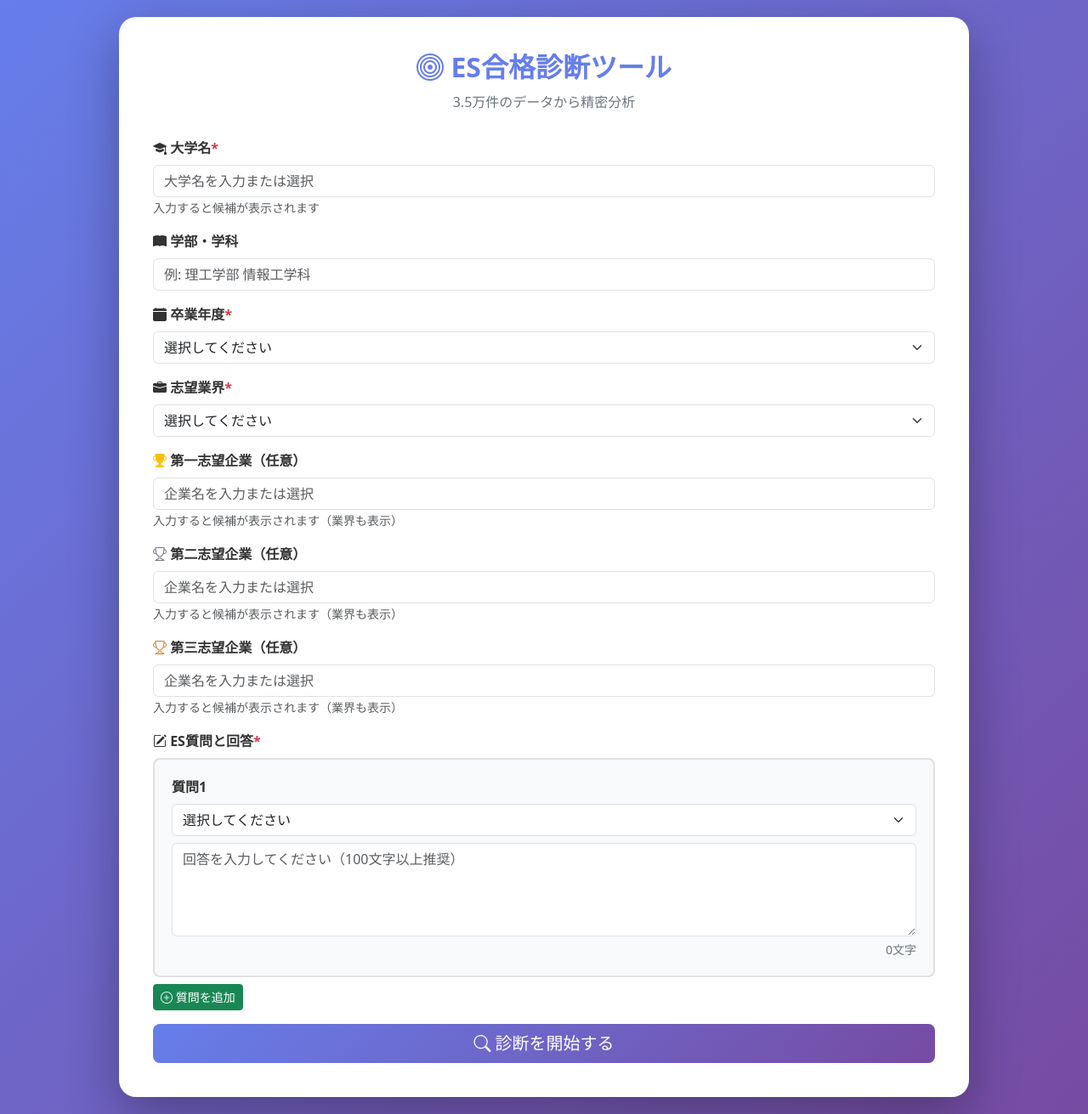
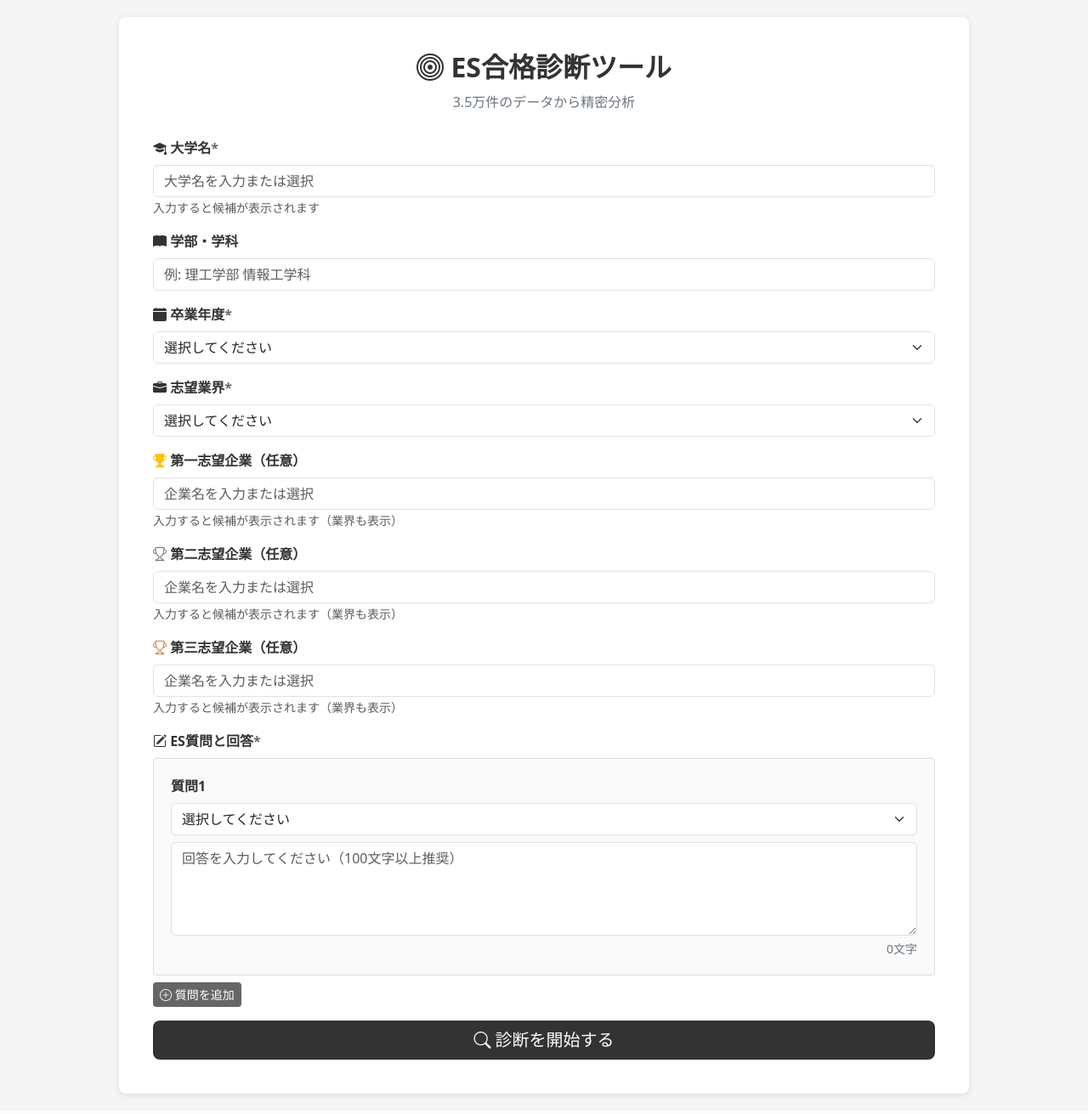
Before and after one commit to ryosuke-fujii/es, a Flask app: page / in a window 1280 px wide. Shown: the whole page at 85% size. Run offline with Flask 3, Linux system fonts and the light colour scheme.

Commit message:
refactor: Simplify design with monochrome color scheme
Remove all colorful decorations and gradients, replacing them with
a clean, professional monochrome design while keeping icons for usability.

Design changes:
- Background: Purple gradient → Simple light gray (#f5f5f5)
- Title: Purple → Dark gray (#333)
- Buttons: Gradient purple → Flat dark (#333)
- Cards: Colorful borders → Simple gray borders
- Badges: Green/Yellow → Gray scale with borders
- Match scores: Purple → Dark gray (#333)
- Target company items: Gold/Silver/Bronze gradients → Grayscale (#333/#666/#999)
- Alerts: Colorful → Light gray/beige
- Shadow: Heavy → Subtle
- Border radius: Large (20px) → Minimal (4-8px)

Overall aesthetic: Clean, minimal, professional grayscale design
Icons retained for better UX and visual hierarchy

```diff
--- a/templates/index.html
+++ b/templates/index.html
@@ -11,7 +11,7 @@
 
     <style>
         body {
-            background: linear-gradient(135deg, #667eea 0%, #764ba2 100%);
+            background: #f5f5f5;
             min-height: 100vh;
             padding: 20px 0;
         }
@@ -19,13 +19,13 @@
             max-width: 1000px;
             margin: 0 auto;
             background: white;
-            border-radius: 20px;
-            box-shadow: 0 20px 60px rgba(0,0,0,0.3);
+            border-radius: 8px;
+            box-shadow: 0 2px 8px rgba(0,0,0,0.1);
             padding: 40px;
         }
         .page-title {
             text-align: center;
-            color: #667eea;
+            color: #333;
             margin-bottom: 10px;
             font-size: 2rem;
             font-weight: bold;
@@ -40,18 +40,18 @@
             color: #333;
         }
         .required {
-            color: #dc3545;
+            color: #666;
         }
         .es-questions-area {
-            border: 2px solid #e0e0e0;
-            border-radius: 8px;
+            border: 1px solid #ddd;
+            border-radius: 4px;
             padding: 20px;
-            background: #f8f9fa;
+            background: #fafafa;
         }
         .es-question-item {
             margin-bottom: 20px;
             padding-bottom: 20px;
-            border-bottom: 1px solid #ddd;
+            border-bottom: 1px solid #e0e0e0;
         }
         .es-question-item:last-child {
             border-bottom: none;
@@ -65,68 +65,110 @@
             margin-top: 5px;
         }
         .btn-primary {
-            background: linear-gradient(135deg, #667eea 0%, #764ba2 100%);
+            background: #333;
+            border: none;
+            color: white;
+        }
+        .btn-primary:hover {
+            background: #555;
+            transform: translateY(-1px);
+        }
+        .btn-secondary {
+            background: #6c757d;
             border: none;
         }
-        .btn-primary:hover {
-            transform: translateY(-2px);
-            box-shadow: 0 4px 12px rgba(102, 126, 234, 0.4);
+        .btn-secondary:hover {
+            background: #5a6268;
+        }
+        .btn-success {
+            background: #666;
+            border: none;
+        }
+        .btn-success:hover {
+            background: #555;
         }
         .spinner-border {
             width: 3rem;
             height: 3rem;
         }
         .company-card {
-            border-left: 4px solid #667eea;
+            border-left: 3px solid #333;
             transition: transform 0.2s;
         }
         .company-card:hover {
-            transform: translateX(5px);
+            transform: translateX(3px);
         }
         .match-score {
             font-size: 2rem;
             font-weight: 700;
-            color: #667eea;
+            color: #333;
         }
         .es-sample-card {
-            border-left: 4px solid #28a745;
+            border-left: 3px solid #666;
         }
         .stat-value {
             font-size: 2rem;
             font-weight: 700;
-            color: #667eea;
+            color: #333;
         }
         .badge-pass {
-            background-color: #d4edda;
-            color: #155724;
+            background-color: #e9ecef;
+            color: #495057;
+            border: 1px solid #dee2e6;
         }
         .badge-accepted {
-            background-color: #fff3cd;
-            color: #856404;
+            background-color: #f8f9fa;
+            color: #212529;
+            border: 1px solid #dee2e6;
         }
         .target-company-match {
-            background: linear-gradient(135deg, #667eea15 0%, #764ba215 100%);
-            border: 2px solid #667eea;
-            border-radius: 12px;
+            background: #fafafa;
+            border: 1px solid #ddd;
+            border-radius: 8px;
             padding: 20px;
             margin-bottom: 20px;
         }
         .target-company-item {
             padding: 15px;
-            border-radius: 8px;
+            border-radius: 4px;
             margin-bottom: 10px;
+            background: white;
+            border: 1px solid #e0e0e0;
         }
         .target-company-item.first-choice {
-            background: linear-gradient(135deg, #ffd70015 0%, #ffa50015 100%);
-            border-left: 4px solid #ffa500;
+            border-left: 3px solid #333;
         }
         .target-company-item.second-choice {
-            background: linear-gradient(135deg, #c0c0c015 0%, #80808015 100%);
-            border-left: 4px solid #c0c0c0;
+            border-left: 3px solid #666;
         }
         .target-company-item.third-choice {
-            background: linear-gradient(135deg, #cd7f3215 0%, #8b451315 100%);
-            border-left: 4px solid #cd7f32;
+            border-left: 3px solid #999;
+        }
+        .alert {
+            border-radius: 4px;
+            border-width: 1px;
+        }
+        .alert-info {
+            background-color: #f8f9fa;
+            border-color: #dee2e6;
+            color: #495057;
+        }
+        .alert-warning {
+            background-color: #fff9e6;
+            border-color: #e0d7b0;
+            color: #666;
+        }
+        .alert-secondary {
+            background-color: #f8f9fa;
+            border-color: #dee2e6;
+            color: #495057;
+        }
+        .card {
+            border: 1px solid #e0e0e0;
+            border-radius: 4px;
+        }
+        .text-primary {
+            color: #333 !important;
         }
         select option {
             padding-right: 10px;
```
